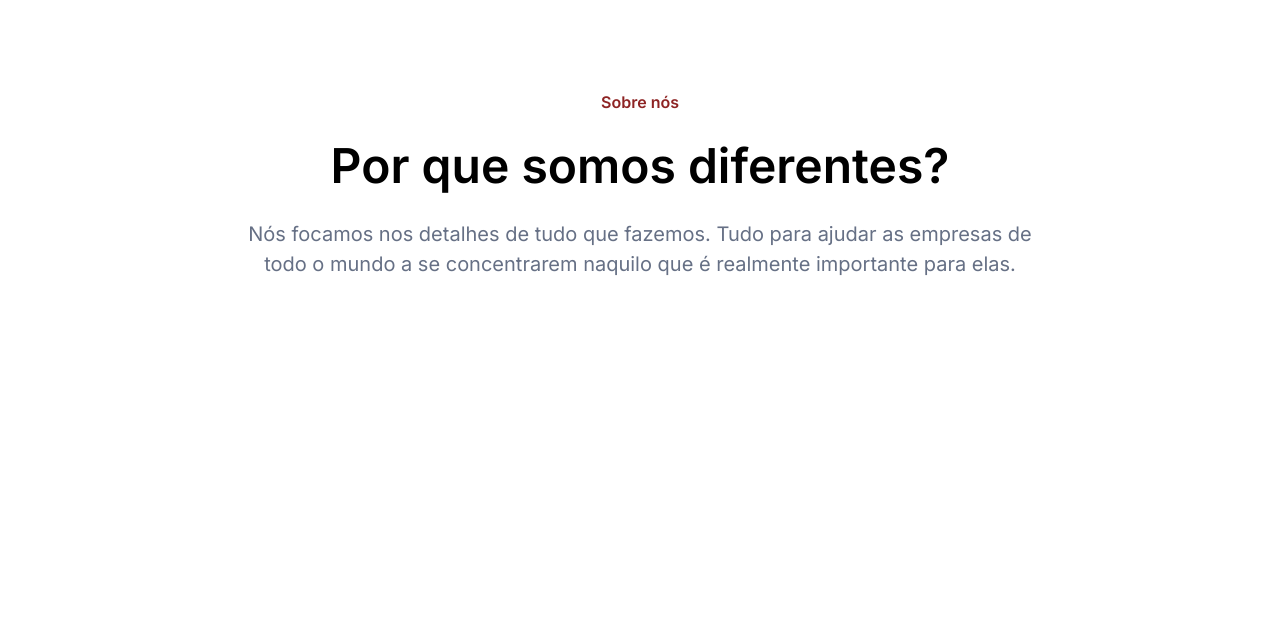
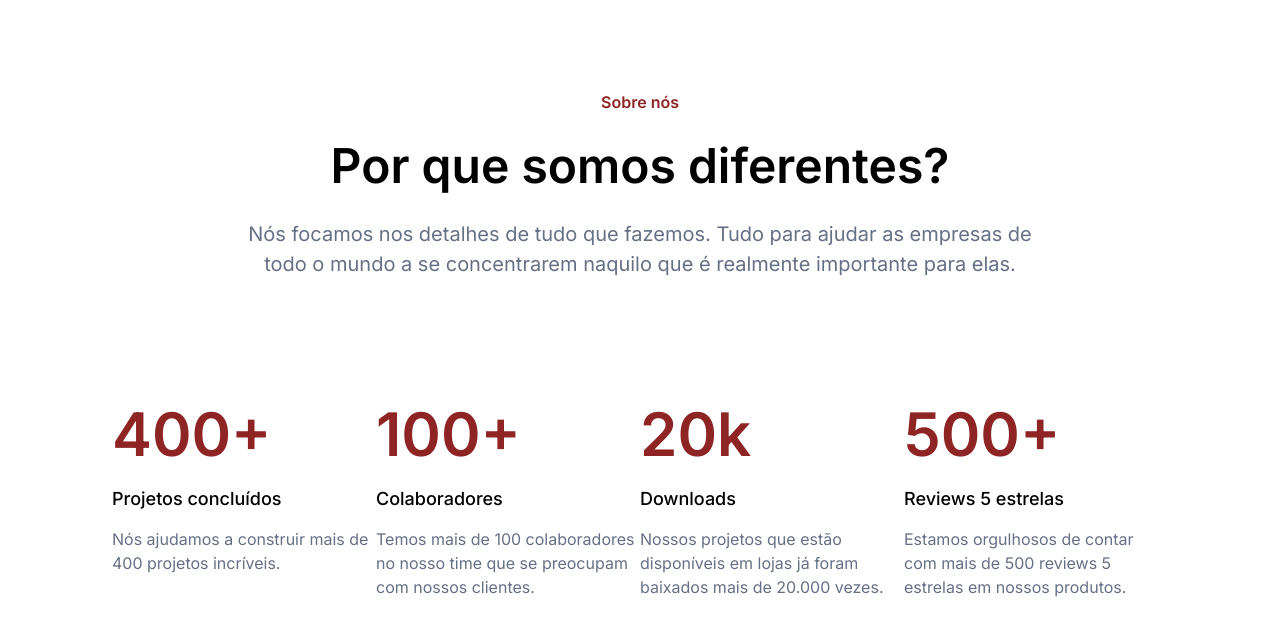
Before and after one commit to ncandreassa/7daysOfCode-landing-page, a plain HTML site: page index.html in a window 1280 px wide. Shown: the part 92-728 px from the top of the page. Drawn offline with Linux system fonts and the light colour scheme.

Commit message:
finish second section

```diff
--- a/index.html
+++ b/index.html
@@ -47,11 +47,35 @@
     <section class="sobre">
         <h2 class="sobre__titulo">Sobre nós</h2>
         <h3 class="sobre__descricao">Por que somos diferentes?</h3>
-        <p class="sobre__texto">Nós focamos nos detalhes de tudo que fazemos. Tudo para ajudar as empresas de todo o mundo a se concentrarem naquilo que é realmente importante para elas.</p>
+        <p class="sobre__texto">Nós focamos nos detalhes de tudo que fazemos. Tudo para ajudar as empresas de todo o
+            mundo a se concentrarem naquilo que é realmente importante para elas.</p>
     </section>
 
-
-
+    <section class="metricas">
+        <div>
+            <h2 class="titulo__metricas">400+</h2>
+            <h3 class="descricao__metricas">Projetos concluídos</h3>
+            <p class="texto__metricas">Nós ajudamos a construir mais de 400 projetos incríveis.</p>
+        </div>
+        <div>
+            <h2 class="titulo__metricas">100+</h2>
+            <h3 class="descricao__metricas">Colaboradores</h3>
+            <p class="texto__metricas">Temos mais de 100 colaboradores no nosso time que se preocupam com nossos
+                clientes.</p>
+        </div>
+        <div>
+            <h2 class="titulo__metricas">20k</h2>
+            <h3 class="descricao__metricas">Downloads</h3>
+            <p class="texto__metricas">Nossos projetos que estão disponíveis em lojas já foram baixados mais de 20.000
+                vezes.</p>
+        </div>
+        <div>
+            <h2 class="titulo__metricas">500+</h2>
+            <h3 class="descricao__metricas">Reviews 5 estrelas</h3>
+            <p class="texto__metricas">Estamos orgulhosos de contar com mais de 500 reviews 5 estrelas em nossos
+                produtos.</p>
+        </div>
+    </section>
 </body>
 
 </html>
--- a/style.css
+++ b/style.css
@@ -6,7 +6,7 @@
 
 body {
     font-family: 'Inter';
-    font-size:  16px;
+    font-size: 16px;
     background-color: var(--branco);
     margin: 0 80px;
 }
@@ -89,3 +89,33 @@ body {
     width: 792px;
     height: 83px;
 }
+
+.metricas {
+    display: flex;
+    padding: 0 32px;
+    margin-bottom: 96px;
+    justify-content: space-between;
+
+}
+
+.metricas div {
+    width: 280px;
+}
+
+.titulo__metricas {
+    font-size: 60px;
+    font-weight: 600;
+    color: var(--vinho);
+    margin: auto;
+}
+
+.descricao__metricas {
+    font-size: 18px;
+    font-weight: 500;
+}
+
+.texto__metricas {
+    font-weight: 400;
+    color: var(--cinza);
+    line-height: 24px;
+}
```
